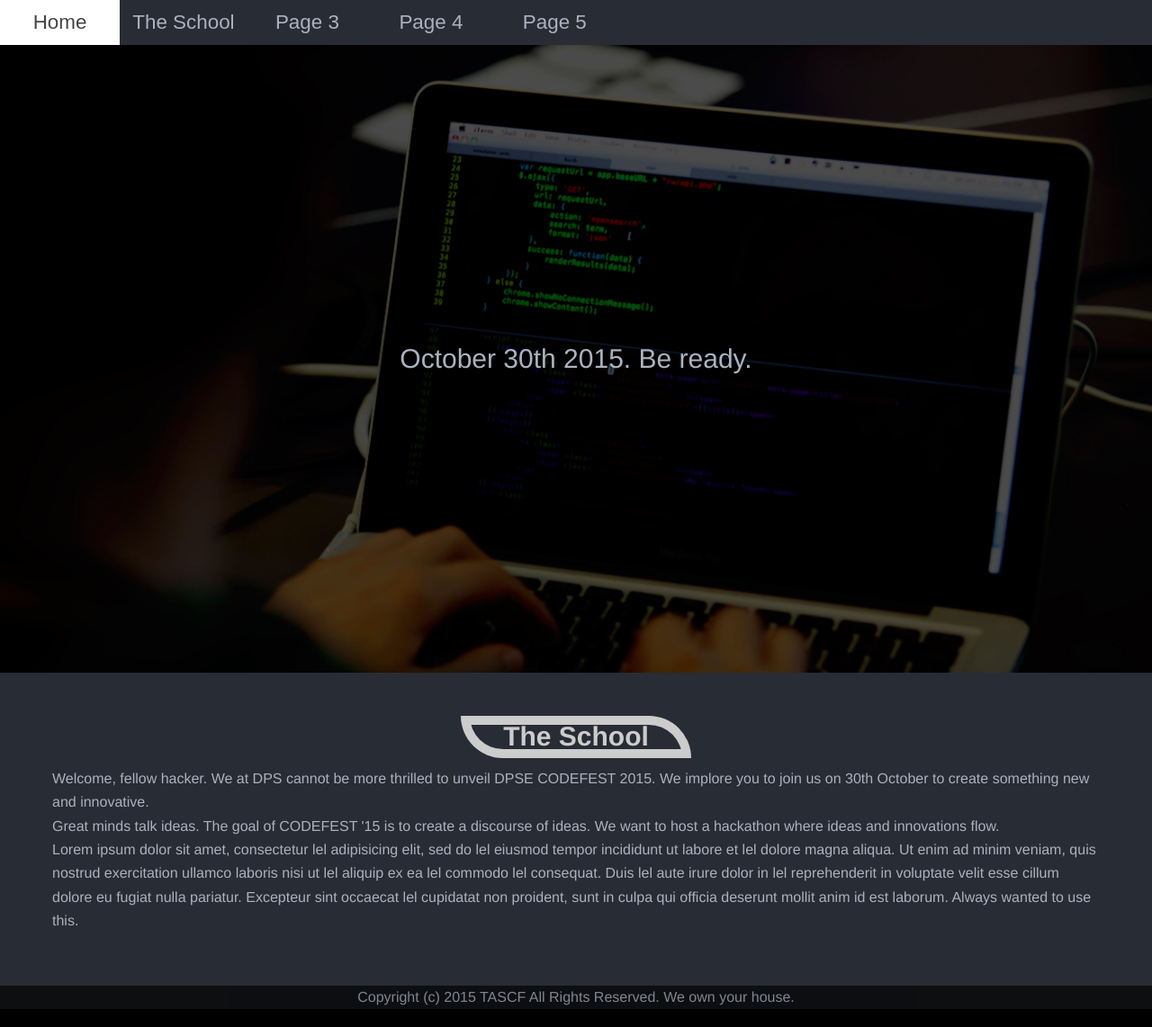
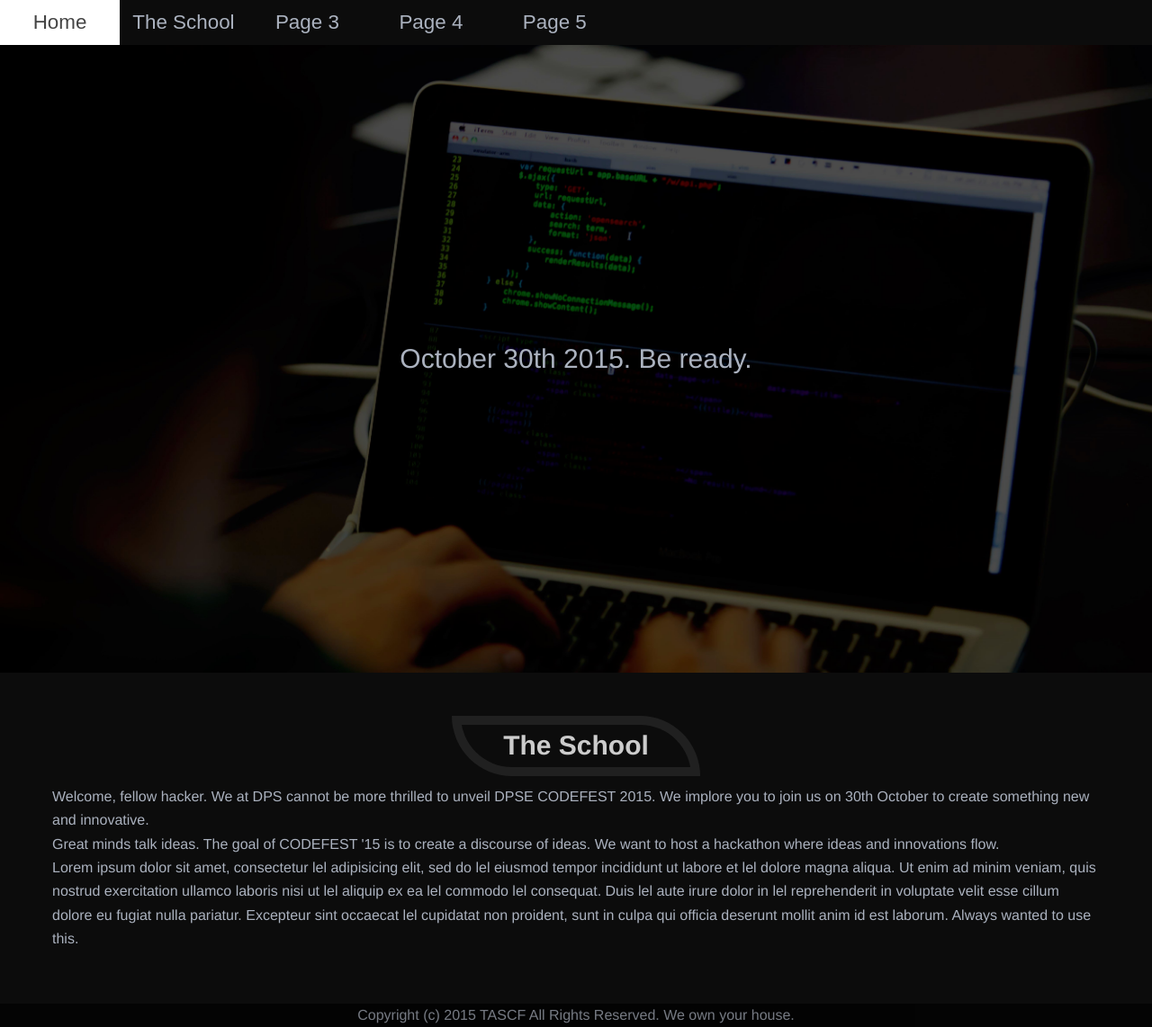
Before and after one commit to thel3l/hackathon-dpse, a PHP site: page / in a window 1280 px wide. Shown: the whole page at 90% size. Run offline with PHP 8.4, Linux system fonts and the light colour scheme; some libraries are stand-ins or nearby versions.

Commit message:
Modified The School heading design

```diff
--- a/css/style1.css
+++ b/css/style1.css
@@ -8,7 +8,7 @@
 }
 
 body {
-    background-color: #282C34;
+    background-color: #0C0C0C;
     font-family: "Century Gothic", Helvetica, sans-serif;
     color: #ABB2BF;
 		font-weight: 100;
@@ -107,11 +107,12 @@ h1 {
   margin-left: auto;
   width: 20%;
   text-align: center;
+  padding: 10px;
 
   color: #CCCCCC;
   font-size: 30px;
 
-  border: 10px solid #CCCCCC;
+  border: 10px solid #202020;
   border-radius: 0px 200px 0px 200px;
   -moz-border-radius: 0px 200px 0px 200px;
   -webkit-border-radius: 0px 200px 0px 200px;
--- a/js/smoothscroll.js
+++ b/js/smoothscroll.js
@@ -14,5 +14,5 @@ $(function() {
     });
 
     $('.nav').css({ 'position': 'fixed', 'top': 0, 'left': 0, 'text-align': 'center'});
-    $('.nav.ul').css({ 'background-color': '#444'})
+
 });
```
